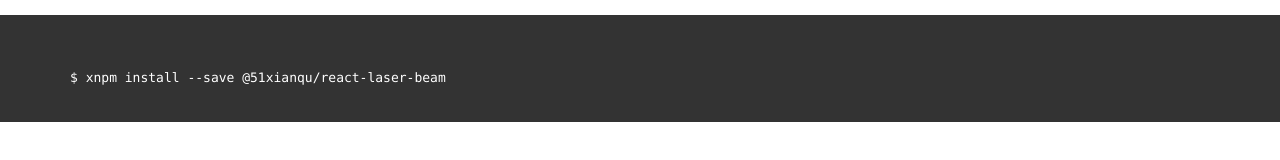
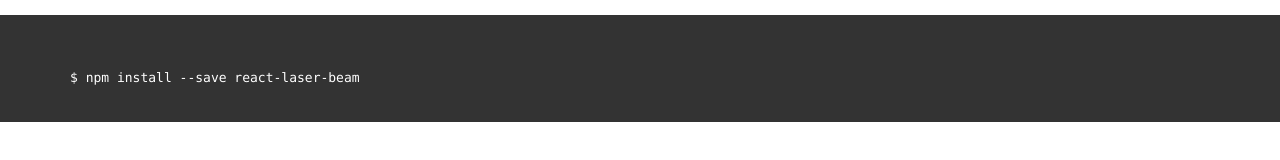
Before and after one commit to chikara-chan/react-laser-beam, a website: page demo/index.html in a window 1280 px wide. Shown: the part 524-684 px from the top of the page. Drawn offline with nearby package versions, Linux system fonts and the light colour scheme; a small style sheet from the web is missing.

Commit message:
repository transfer

```diff
--- a/demo/index.html
+++ b/demo/index.html
@@ -37,7 +37,7 @@
     <section class="bg-black">
         <div class="container">
  <pre><code>
-$ xnpm install --save @51xianqu/react-laser-beam
+$ npm install --save react-laser-beam
 </pre></code>
         </div>
     </section>
```
Also changed, not shown: README.md.
